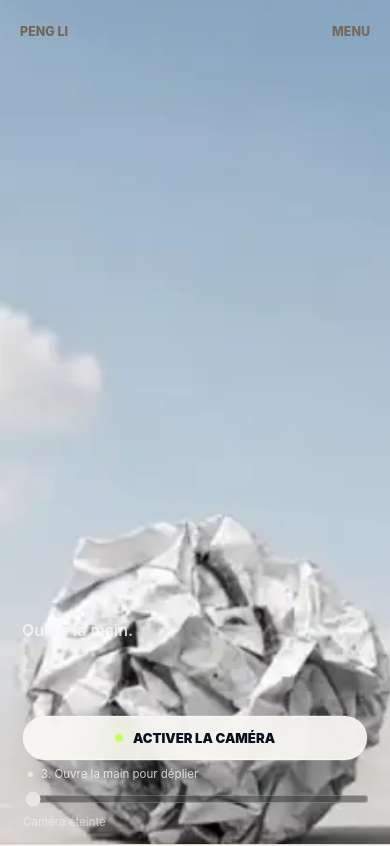
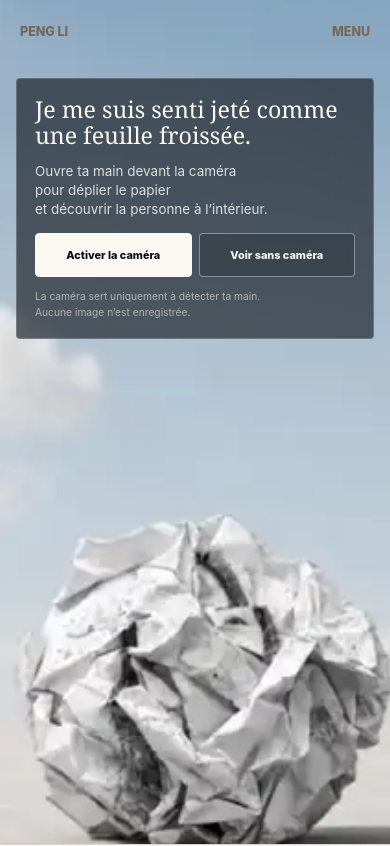
Before and after one commit to lpfr/peng-li-portfolio, a Next.js app: page / in a window 390 px wide. Shown: the top 846 px of the page. Built offline with nearby package versions, Linux system fonts and the light colour scheme.

Commit message:
Clarify hero story and camera interaction

```diff
--- a/app/components/Hero.tsx
+++ b/app/components/Hero.tsx
@@ -36,7 +36,6 @@ export default function Hero() {
   const videoAnimationFrameRef = useRef<number | null>(null);
   const durationRef = useRef(0);
   const smoothingStrengthRef = useRef(DEFAULT_SMOOTHING_STRENGTH);
-  const rawOpennessRef = useRef(0);
   const lastWrittenProgressRef = useRef(-1);
   const targetProgressRef = useRef(0);
   const currentProgressRef = useRef(0);
@@ -51,13 +50,7 @@ export default function Hero() {
   const [cameraStatus, setCameraStatus] = useState<CameraStatus>("Caméra éteinte");
   const [isCameraStarting, setIsCameraStarting] = useState(false);
   const [isCameraActive, setIsCameraActive] = useState(false);
-  const [rawOpenness, setRawOpenness] = useState(0);
-  const [mappedOpenness, setMappedOpenness] = useState(0);
-  const [calibration, setCalibration] = useState({
-    fist: DEFAULT_FIST_RAW,
-    open: DEFAULT_OPEN_RAW
-  });
-  const [smoothingStrength, setSmoothingStrength] = useState(DEFAULT_SMOOTHING_STRENGTH);
+  const [hasEnteredExperience, setHasEnteredExperience] = useState(false);
 
   useEffect(() => {
     const video = videoRef.current;
@@ -113,26 +106,6 @@ export default function Hero() {
     seekVideoToProgress(Number(event.target.value) / 100);
   }
 
-  function handleSmoothingChange(event: ChangeEvent<HTMLInputElement>) {
-    const nextStrength = Number(event.target.value);
-    smoothingStrengthRef.current = nextStrength;
-    setSmoothingStrength(nextStrength);
-  }
-
-  function handleSetFistCalibration() {
-    const raw = rawOpennessRef.current;
-    fistRawRef.current = raw;
-    setCalibration({ fist: raw, open: openRawRef.current });
-    seekVideoToProgress(0);
-  }
-
-  function handleSetOpenCalibration() {
-    const raw = rawOpennessRef.current;
-    openRawRef.current = raw;
-    setCalibration({ fist: fistRawRef.current, open: raw });
-    seekVideoToProgress(1);
-  }
-
   function seekVideoToProgress(nextProgress: number) {
     const clampedProgress = clamp(nextProgress);
     targetProgressRef.current = clampedProgress;
@@ -143,8 +116,6 @@ export default function Hero() {
   function setTargetVideoProgress(nextProgress: number) {
     const clampedProgress = clamp(nextProgress);
     targetProgressRef.current = clampedProgress;
-    setProgress(Math.round(clampedProgress * 100));
-    setMappedOpenness(clampedProgress);
   }
 
   function startVideoProgressLoop() {
@@ -185,7 +156,6 @@ export default function Hero() {
     updateMobileFrame(clampedProgress);
 
     setProgress(Math.round(clampedProgress * 100));
-    setMappedOpenness(clampedProgress);
   }
 
   function updateMobileFrame(clampedProgress: number) {
@@ -280,7 +250,6 @@ export default function Hero() {
     }
 
     const raw = calculatePalmOpenness(landmarks);
-    rawOpennessRef.current = raw;
 
     if (mobileFrameModeRef.current) {
       observedMinRawRef.current = Math.min(observedMinRawRef.current, raw);
@@ -306,7 +275,6 @@ export default function Hero() {
     const mappedProgress = mapPalmOpennessToProgress(smoothed, fistRaw, openRaw);
 
     setCameraStatus("Main détectée");
-    setRawOpenness(raw);
     setTargetVideoProgress(mappedProgress);
 
     animationFrameRef.current = requestAnimationFrame(detectHands);
@@ -342,8 +310,6 @@ export default function Hero() {
       targetProgressRef.current = 0;
       currentProgressRef.current = 0;
       lastWrittenProgressRef.current = -1;
-      setRawOpenness(0);
-      setMappedOpenness(0);
       seekVideoToProgress(0);
       setCameraStatus("Recherche de la main");
 
@@ -353,6 +319,7 @@ export default function Hero() {
 
       animationFrameRef.current = requestAnimationFrame(detectHands);
       setIsCameraActive(true);
+      setHasEnteredExperience(true);
     } catch (error) {
       console.error("Camera permission failed.", error);
       setCameraStatus("Caméra éteinte");
@@ -372,11 +339,20 @@ export default function Hero() {
     if (cameraVideo) cameraVideo.srcObject = null;
     setIsCameraActive(false);
     setCameraStatus("Caméra éteinte");
-    setRawOpenness(0);
-    setMappedOpenness(0);
     targetProgressRef.current = 0;
     currentProgressRef.current = 0;
   }
+
+  function handleViewWithoutCamera() {
+    handleDisableCamera();
+    seekVideoToProgress(0);
+    setHasEnteredExperience(true);
+    requestAnimationFrame(() => {
+      targetProgressRef.current = 1;
+    });
+  }
+
+  const revealComplete = progress >= 96;
 
   return (
     <section className="hero" id="top" aria-label="Identité vidéo interactive">
@@ -422,47 +398,61 @@ export default function Hero() {
 
       <video ref={cameraVideoRef} className="cameraFeed" muted playsInline aria-hidden="true" />
 
-      <div className="heroCopy">
-        <strong className="heroNameHidden">Peng Li</strong>
-        <span>Portfolio interactif</span>
-        <small>
-          <span>Ouvre la main.</span>
-          <span>Le papier se déplie.</span>
-        </small>
+      <div className={`heroIntroOverlay${hasEnteredExperience ? " isHidden" : ""}`}>
+        <h1>Je me suis senti jeté comme une feuille froissée.</h1>
+        <p className="heroIntroInstruction">
+          Ouvre ta main devant la caméra
+          <br />
+          pour déplier le papier
+          <br />
+          et découvrir la personne à l’intérieur.
+        </p>
+        <div className="heroIntroActions">
+          <button
+            className="heroIntroPrimary"
+            type="button"
+            disabled={isCameraStarting}
+            onClick={handleEnableHandInteraction}
+          >
+            {isCameraStarting ? "Démarrage..." : "Activer la caméra"}
+          </button>
+          <button
+            className="heroIntroSecondary"
+            type="button"
+            disabled={isCameraStarting}
+            onClick={handleViewWithoutCamera}
+          >
+            Voir sans caméra
+          </button>
+        </div>
+        <p className="heroPrivacy">
+          La caméra sert uniquement à détecter ta main.
+          <br />
+          Aucune image n’est enregistrée.
+        </p>
       </div>
 
+      {hasEnteredExperience && isCameraActive && !revealComplete && (
+        <p className="heroGesturePrompt">Ouvre ta main pour déplier le papier.</p>
+      )}
+
+      {hasEnteredExperience && revealComplete && (
+        <p className="heroRevealMessage">
+          Je n’étais pas un déchet.
+          <br />
+          J’étais seulement froissé.
+        </p>
+      )}
+
+      {hasEnteredExperience && (
         <div
           className={`heroControls${isCameraActive ? " isCameraActive" : ""}`}
           aria-label="Contrôles d’interaction vidéo"
         >
-        {isCameraActive ? (
-          <button className="handButton" type="button" onClick={handleDisableCamera}>
-            Arrêter le mode main
+          {isCameraActive && (
+            <button className="stopCameraButton" type="button" onClick={handleDisableCamera}>
+              Arrêter la caméra
             </button>
-        ) : (
-          <button
-            className="handButton"
-            type="button"
-            disabled={isCameraStarting}
-            onClick={handleEnableHandInteraction}
-          >
-            {isCameraStarting ? "Démarrage de la caméra..." : "Activer la caméra"}
-          </button>
-        )}
-
-        {!isCameraActive && (
-          <div className="gestureGuide" aria-label="Mode d’emploi">
-            <span>1. Active la caméra</span>
-            <span>2. Place ta main devant l’écran</span>
-            <span>3. Ouvre la main pour déplier</span>
-          </div>
-        )}
-
-        {isCameraActive && (
-          <div className="gestureGuide isActive" aria-label="Mode d’emploi caméra active">
-            <span>Poing fermé = papier froissé</span>
-            <span>Main ouverte = papier déplié</span>
-          </div>
           )}
 
           <div className="subtleSlider">
@@ -479,41 +469,10 @@ export default function Hero() {
             />
           </div>
 
-        {isCameraActive && (
-          <>
-            <div className="calibrationControls">
-              <button className="calibrateButton" type="button" onClick={handleSetFistCalibration}>
-                Poing fermé = 0
-              </button>
-              <button className="calibrateButton" type="button" onClick={handleSetOpenCalibration}>
-                Main ouverte = 1
-              </button>
-            </div>
-
-            <div className="smoothingControl">
-              <input
-                className="scrubber"
-                type="range"
-                min="0.04"
-                max="0.5"
-                step="0.01"
-                value={smoothingStrength}
-                onChange={handleSmoothingChange}
-                aria-label="Régler la fluidité"
-              />
-            </div>
-          </>
-        )}
-
-        <p className="cameraStatus">{cameraStatus}</p>
-        {isCameraActive && (
-          <p className="debugReadout">
-            brut {rawOpenness.toFixed(3)} / mappé {mappedOpenness.toFixed(3)} / poing{" "}
-            {calibration.fist.toFixed(3)} / ouvert {calibration.open.toFixed(3)}
-          </p>
-        )}
+          {isCameraActive && <p className="cameraStatus">{cameraStatus}</p>}
           {!isMetadataLoaded && <p className="cameraStatus">Chargement de la vidéo...</p>}
         </div>
+      )}
     </section>
   );
 }
--- a/app/components/OpeningStory.tsx
+++ b/app/components/OpeningStory.tsx
@@ -6,12 +6,12 @@ export default function OpeningStory() {
         <p>
           Après le chômage,
           <br />
-          j’étais une feuille froissée.
+          je me suis senti comme une feuille froissée.
         </p>
         <p>
-          Pas effacé.
+          Mis de côté.
           <br />
-          Seulement plié.
+          Mais pas effacé.
         </p>
         <p>Alors j’ai recommencé.</p>
         <p>
--- a/app/globals.css
+++ b/app/globals.css
@@ -126,6 +126,138 @@ main {
   pointer-events: none;
 }
 
+.heroIntroOverlay {
+  position: absolute;
+  top: 50%;
+  left: clamp(22px, 5vw, 72px);
+  z-index: 8;
+  width: min(430px, calc(100vw - 44px));
+  padding: clamp(20px, 2.6vw, 30px);
+  border: 1px solid rgba(249, 248, 243, 0.2);
+  border-radius: 4px;
+  background: rgba(5, 8, 13, 0.58);
+  color: var(--white);
+  backdrop-filter: blur(18px);
+  transform: translateY(-46%);
+  transition:
+    opacity 500ms ease,
+    transform 500ms ease,
+    visibility 500ms;
+}
+
+.heroIntroOverlay.isHidden {
+  visibility: hidden;
+  opacity: 0;
+  pointer-events: none;
+  transform: translateY(-42%);
+}
+
+.heroIntroOverlay h1 {
+  max-width: 390px;
+  margin: 0;
+  font-family: Georgia, "Times New Roman", serif;
+  font-size: clamp(1.65rem, 3vw, 2.55rem);
+  font-weight: 400;
+  line-height: 1.08;
+}
+
+.heroIntroInstruction {
+  margin: 22px 0;
+  color: rgba(249, 248, 243, 0.84);
+  font-size: clamp(0.92rem, 1.2vw, 1.05rem);
+  line-height: 1.52;
+}
+
+.heroIntroActions {
+  display: flex;
+  flex-wrap: wrap;
+  gap: 10px;
+}
+
+.heroIntroPrimary,
+.heroIntroSecondary,
+.stopCameraButton {
+  min-height: 44px;
+  border-radius: 4px;
+  padding: 0 18px;
+  font: inherit;
+  font-size: 0.78rem;
+  font-weight: 800;
+  letter-spacing: 0;
+  cursor: pointer;
+  transition:
+    background 180ms ease,
+    color 180ms ease,
+    transform 180ms ease;
+}
+
+.heroIntroPrimary {
+  border: 1px solid var(--white);
+  background: var(--white);
+  color: var(--ink);
+}
+
+.heroIntroSecondary {
+  border: 1px solid rgba(249, 248, 243, 0.42);
+  background: rgba(5, 8, 13, 0.18);
+  color: var(--white);
+}
+
+.heroIntroPrimary:hover,
+.heroIntroSecondary:hover,
+.stopCameraButton:hover {
+  transform: translateY(-2px);
+}
+
+.heroIntroPrimary:disabled,
+.heroIntroSecondary:disabled {
+  cursor: wait;
+  opacity: 0.58;
+}
+
+.heroPrivacy {
+  margin: 18px 0 0;
+  color: rgba(249, 248, 243, 0.58);
+  font-size: 0.7rem;
+  line-height: 1.5;
+}
+
+.heroGesturePrompt,
+.heroRevealMessage {
+  position: absolute;
+  z-index: 7;
+  margin: 0;
+  color: var(--white);
+  text-shadow: 0 2px 16px rgba(0, 0, 0, 0.7);
+  animation: heroMessageIn 500ms ease both;
+}
+
+.heroGesturePrompt {
+  top: clamp(88px, 12vh, 124px);
+  left: 50%;
+  font-size: clamp(0.88rem, 1.2vw, 1.02rem);
+  transform: translateX(-50%);
+}
+
+.heroRevealMessage {
+  bottom: clamp(92px, 13vh, 132px);
+  left: clamp(22px, 5vw, 72px);
+  font-family: Georgia, "Times New Roman", serif;
+  font-size: clamp(1.15rem, 2vw, 1.8rem);
+  line-height: 1.25;
+}
+
+@keyframes heroMessageIn {
+  from {
+    opacity: 0;
+    translate: 0 12px;
+  }
+  to {
+    opacity: 1;
+    translate: 0 0;
+  }
+}
+
 .heroCopy {
   position: absolute;
   inset: clamp(82px, 10vh, 120px) clamp(22px, 5vw, 72px) clamp(72px, 9vh, 110px);
@@ -228,12 +360,21 @@ main {
 .heroControls {
   position: absolute;
   right: clamp(22px, 4vw, 56px);
-  top: clamp(92px, 13vh, 136px);
+  bottom: clamp(24px, 4vh, 46px);
   z-index: 4;
   display: grid;
-  width: min(340px, calc(100vw - 44px));
-  gap: 10px;
+  width: min(260px, calc(100vw - 44px));
+  gap: 7px;
   color: var(--white);
+}
+
+.stopCameraButton {
+  justify-self: end;
+  min-height: 32px;
+  border: 1px solid rgba(249, 248, 243, 0.36);
+  background: rgba(5, 8, 13, 0.42);
+  color: rgba(249, 248, 243, 0.82);
+  backdrop-filter: blur(10px);
 }
 
 .handButton {
@@ -1056,6 +1197,59 @@ main {
 }
 
 @media (max-width: 640px) {
+  .heroIntroOverlay {
+    top: 78px;
+    left: 16px;
+    width: calc(100vw - 32px);
+    padding: 18px;
+    transform: none;
+  }
+
+  .heroIntroOverlay.isHidden {
+    transform: translateY(-12px);
+  }
+
+  .heroIntroOverlay h1 {
+    font-size: 1.45rem;
+    line-height: 1.1;
+  }
+
+  .heroIntroInstruction {
+    margin: 14px 0;
+    font-size: 0.84rem;
+    line-height: 1.42;
+  }
+
+  .heroIntroActions {
+    display: grid;
+    grid-template-columns: 1fr 1fr;
+    gap: 7px;
+  }
+
+  .heroIntroPrimary,
+  .heroIntroSecondary {
+    min-width: 0;
+    padding: 0 8px;
+    font-size: 0.68rem;
+  }
+
+  .heroPrivacy {
+    margin-top: 12px;
+    font-size: 0.64rem;
+  }
+
+  .heroGesturePrompt {
+    top: 82px;
+    width: calc(100vw - 40px);
+    text-align: center;
+  }
+
+  .heroRevealMessage {
+    bottom: 112px;
+    left: 20px;
+    font-size: 1.12rem;
+  }
+
   .heroMobileFrame {
     object-fit: cover;
     object-position: 50% 42%;
```
Lines whose indentation alone changed are shown as unchanged.
